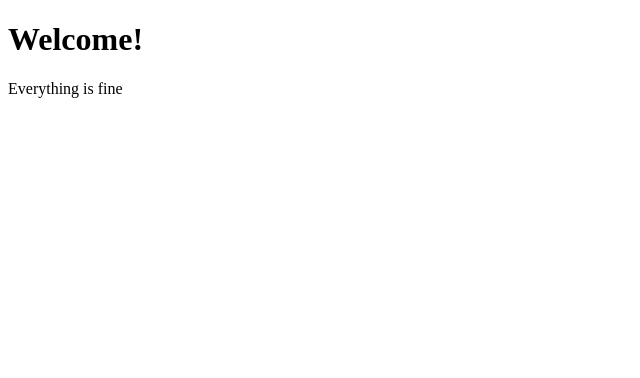
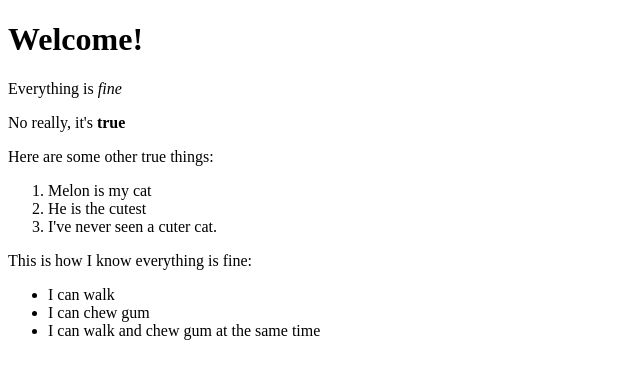
Before and after one commit to marysennello/html-basics, a plain HTML site: page index.html in a window 1280 px wide. Shown: the whole page, without its empty margins (0-640 px from the left). Drawn offline with Linux system fonts and the light colour scheme.

Commit message:
added new elements to index.html page

```diff
--- a/index.html
+++ b/index.html
@@ -1,11 +1,24 @@
 <!DOCTYPE html>
 <html lang="en">
   <head>
-      <meta charset=utf-8">
+      <meta charset="utf-8">
       <title>Good Website</title>
   </head>
   <body>
     <h1>Welcome!</h1>
-    <p>Everything is fine</p>
+    <p>Everything is <em>fine</em></p>
+    <p>No really, it's <strong>true</strong></p>
+    <p>Here are some other true things:</p>
+    <ol>
+        <li>Melon is my cat</li>
+        <li>He is the cutest</li>
+        <li>I've never seen a cuter cat.</li>
+      </ol>
+      <p>This is how I know everything is fine:</p>
+        <ul>
+          <li>I can walk</li>
+          <li>I can chew gum</li>
+          <li>I can walk and chew gum at the same time</li>
+        </ul>
   </body>
 </html>
```
